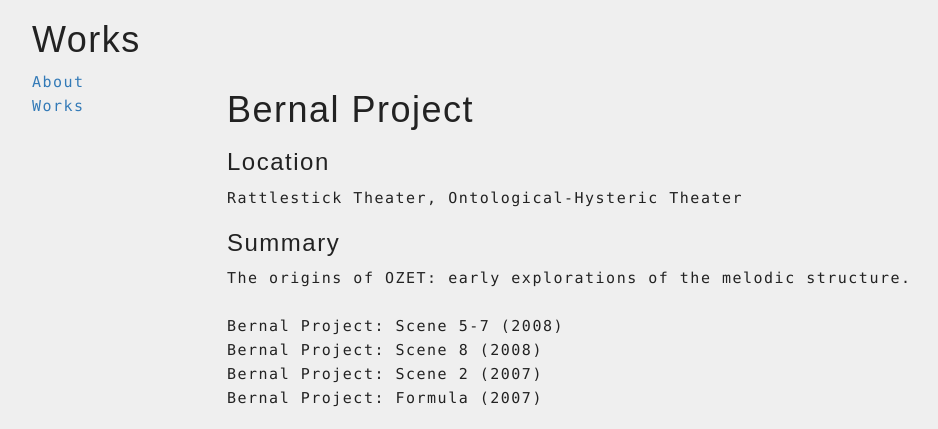
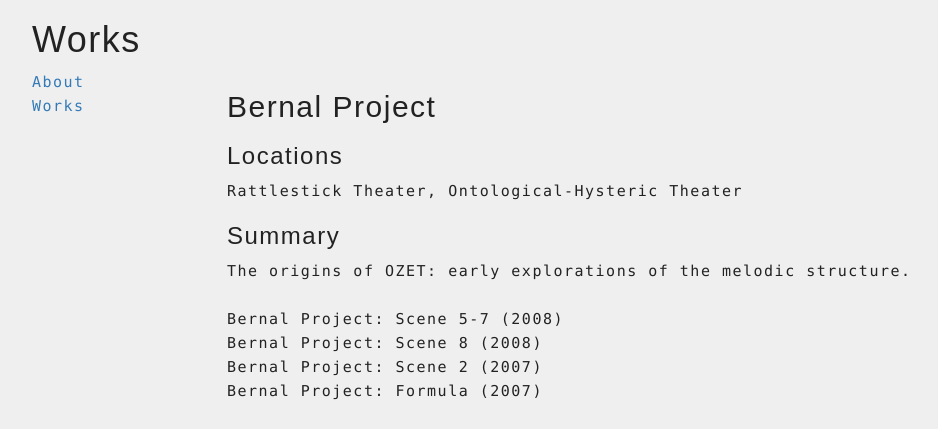
Before and after one commit to the-ozet/the-ozet.github.io, a Jekyll site: the page built from _works/bernal.md, in a window 1280 px wide, cut to the strip 0-429 px from the top of the page. Shown: the whole strip, without its empty margins (38-976 px from the left). Built offline with Jekyll 4.4.1, drawn with Linux system fonts in a browser that asks for light colours.

Commit message:
Update bernal.md

```diff
--- a/_works/bernal.md
+++ b/_works/bernal.md
@@ -5,9 +5,9 @@ title: Bernal Project
 date: 2007-08-08
 year: 2007-2008
 ---
-# Bernal Project
+## Bernal Project
 
-### Location
+### Locations
 
 Rattlestick Theater, Ontological-Hysteric Theater
 
```
